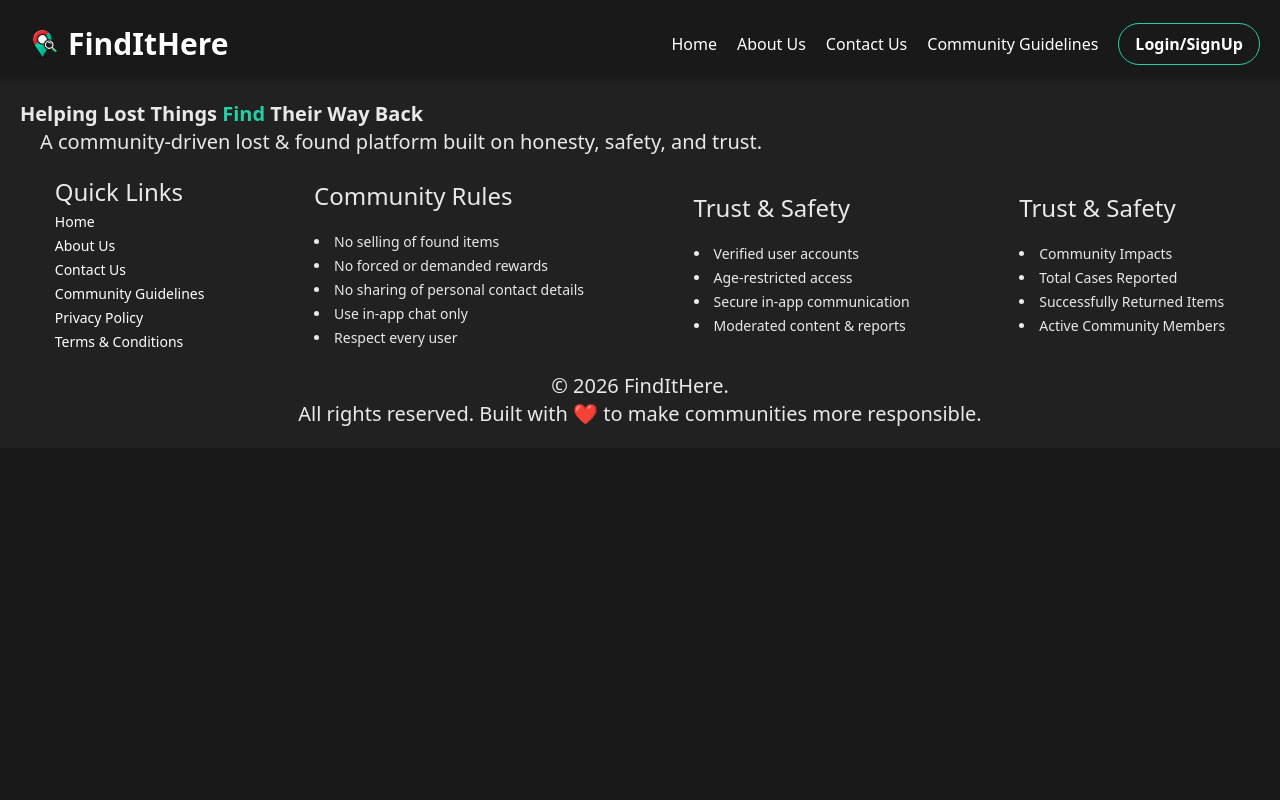
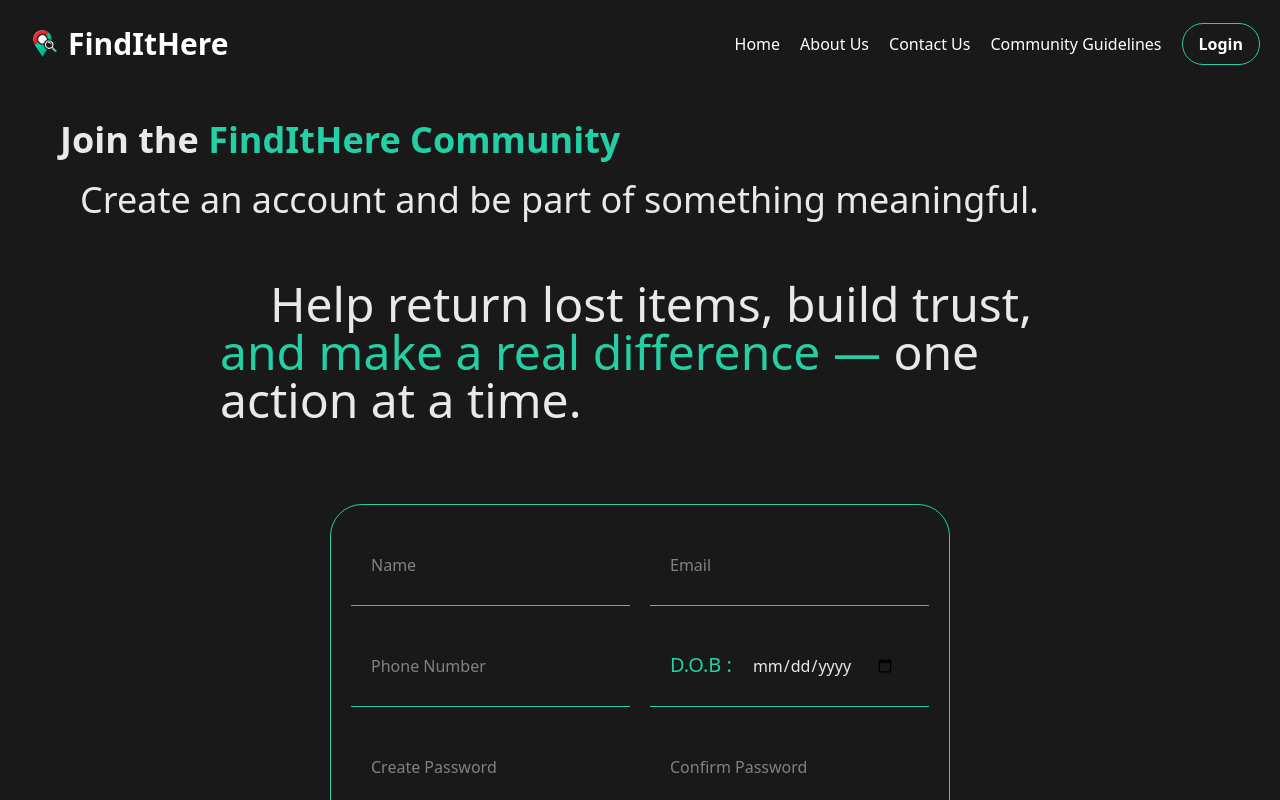
Before and after one commit to vaibhav-deval/FindItHere, a React (Vite) app: page /Signin in a window 1280 px wide. Shown: the top 800 px of the page. Built offline with nearby package versions, Linux system fonts and the light colour scheme.

Commit message:
Refactor authentication flow: replace LoginSignup with separate Login and Signin components, update routes, and enhance button functionality

```diff
--- a/src/App.jsx
+++ b/src/App.jsx
@@ -3,7 +3,8 @@ import NavBar from "./components/NavBar.jsx";
 import Home from "./pages/Home.jsx";
 import AboutUs from "./pages/AboutUs.jsx";
 import Contact from "./pages/Contact.jsx";
-import LoginSignup from "./pages/LoginSignup.jsx";
+import Login from "./pages/Login.jsx";
+import Signin from "./pages/Signin.jsx";
 import Footer from "./components/Footer.jsx";
 
 import { Route, Routes } from "react-router-dom";
@@ -17,7 +18,8 @@ const App = () => {
         <Route path="/" element={<Home />} />
         <Route path="/aboutUs" element={<AboutUs />} />
         <Route path="/Contact" element={<Contact />} />
-        <Route path="/LoginSignup" element={<LoginSignup />} />
+        <Route path="/Signin" element={<Signin />} />
+        <Route path="/Login" element={<Login />} />
         <Route path="/Community" element={<Community />} />
       </Routes>
       <Footer />
--- a/src/components/HeroSection.jsx
+++ b/src/components/HeroSection.jsx
@@ -1,5 +1,5 @@
-import LoginBtn from "./LoginBtn";
-import { NavLink } from "react-router-dom";
+import LoginSigninBtn from "./LoginSigninBtn";
+
 const HeroSection = () => {
   return (
     <div className="text-(--color-text) w-full md:min-w-150  bg-cover flex flex-col justify-center items-center ">
@@ -33,9 +33,7 @@ const HeroSection = () => {
         <span className="text-(--color-accent) "> simple and secure.</span>
       </div>
       <div className=" mt-10 lg:hidden">
-        <NavLink className="" to="/LoginSignup">
-          <LoginBtn />
-        </NavLink>
+        <LoginSigninBtn button={"Login"}/>
       </div>
     </div>
   );
--- a/src/components/LoginBtn.jsx
+++ /dev/null
@@ -1,9 +0,0 @@
-const LoginBtn = () => {
-  return (
-    <button className="border border-(--color-accent) px-4 py-2 rounded-3xl font-bold hover:bg-(--color-primary) hover:text-(--color-accent) transition-colors ">
-      Login/SignUp
-    </button>
-  );
-};
-
-export default LoginBtn;
--- /dev/null
+++ b/src/components/LoginSigninBtn.jsx
@@ -0,0 +1,19 @@
+import { NavLink } from "react-router-dom";
+
+const LoginSigninBtn = ({ button }) => {
+  return (
+    <NavLink
+      className="hover:scale-105 transition-transform duration-300"
+      to={`/${button}`}
+      style={({ isActive }) =>
+        isActive ? { display: "none" } : { color: "white" }
+      }
+    >
+      <button className="border border-(--color-accent) px-4 py-2 rounded-3xl font-bold hover:bg-(--color-primary) hover:text-(--color-accent) transition-colors ">
+        {button}
+      </button>
+    </NavLink>
+  );
+};
+
+export default LoginSigninBtn;
--- a/src/components/NavBar.jsx
+++ b/src/components/NavBar.jsx
@@ -1,7 +1,7 @@
 import { NavLink } from "react-router-dom";
-import LoginBtn from "./LoginBtn.jsx";
 import { RiMenuLine } from "@remixicon/react";
 import { useState } from "react";
+import LoginSigninBtn from "./LoginSigninBtn.jsx";
 
 const NavBar = () => {
   const [nav, setNav] = useState("right-[-100%]");
@@ -67,17 +67,17 @@ const NavBar = () => {
           Community Guidelines
         </NavLink>
         <hr className="border rounded-4xl border-(--color-accent) " />
+        <div onClick={() => setNav("right-[-100%]")}>
+          <LoginSigninBtn button={"Login"} />
+        </div>
+        <hr className="border rounded-4xl border-(--color-accent) " />
+        <div onClick={() => setNav("right-[-100%]")}>
+          <LoginSigninBtn
+            onClick={() => setNav("right-[-100%]")}
+            button={"Signin"}
+          />
+        </div>
 
-        <NavLink
-          className=""
-          to="/LoginSignup"
-          style={({ isActive }) =>
-            isActive ? { display: "none" } : { color: "white" }
-          }
-          onClick={() => setNav("right-[-100%]")}
-        >
-          <LoginBtn />
-        </NavLink>
         <hr className="border rounded-4xl border-(--color-accent) " />
       </div>
       <div className="flex overflow-hidden flex-row-reverse lg:flex-row justify-between fixed top-0 w-full backdrop-blur-xs p-5  text-white">
@@ -147,15 +147,8 @@ const NavBar = () => {
           >
             Community Guidelines
           </NavLink>
-          <NavLink
-            className="hover:scale-105 transition-transform duration-300"
-            to="/LoginSignup"
-            style={({ isActive }) =>
-              isActive ? { display: "none" } : { color: "white" }
-            }
-          >
-            <LoginBtn />
-          </NavLink>
+          <LoginSigninBtn button={"Login"} />
+          <LoginSigninBtn button={"Signin"} />
         </div>
       </div>
     </>
--- a/src/components/Login.jsx
+++ b/src/pages/Login.jsx
@@ -1,4 +1,6 @@
 import { RiRefreshLine } from "@remixicon/react";
+import { NavLink } from "react-router-dom";
+import LoginSigninBtn from "../components/LoginSigninBtn";
 
 const Login = () => {
   return (
@@ -61,12 +63,7 @@ const Login = () => {
       <h1>
         Create an account to get started.
         <span className="text-(--color-accent)"> </span>
-        <button
-          className="border rounded-3xl  px-5 py-2 text-(--color-accent) hover:bg-(--color-primary) active:scale-105 transition-all"
-          type="submit"
-        >
-          New here?
-        </button>
+        <LoginSigninBtn button={"Signin"} />
       </h1>
     </div>
   );
--- a/src/pages/LoginSignup.jsx
+++ /dev/null
@@ -1,13 +0,0 @@
-import Login from "../components/Login";
-import Signin from "../components/Signin";
-
-const LoginSignup = () => {
-  return (
-    <>
-      <Login />
-      <Signin />
-    </>
-  );
-};
-
-export default LoginSignup;
--- a/src/components/Signin.jsx
+++ b/src/pages/Signin.jsx
@@ -1,5 +1,6 @@
 import { RiRefreshLine } from "@remixicon/react";
 import { NavLink } from "react-router-dom";
+import LoginSigninBtn from "../components/LoginSigninBtn";
 
 const Signin = () => {
   return (
@@ -129,12 +130,7 @@ const Signin = () => {
       <h1>
         Already have an account?
         <span className="text-(--color-accent)"> </span>
-        <button
-          className="border rounded-3xl  px-5 py-2 text-(--color-accent) hover:bg-(--color-primary) active:scale-105 transition-all"
-          type="submit"
-        >
-          Log in here.
-        </button>
+        <LoginSigninBtn button={"Login"} />
       </h1>
     </div>
   );
```
